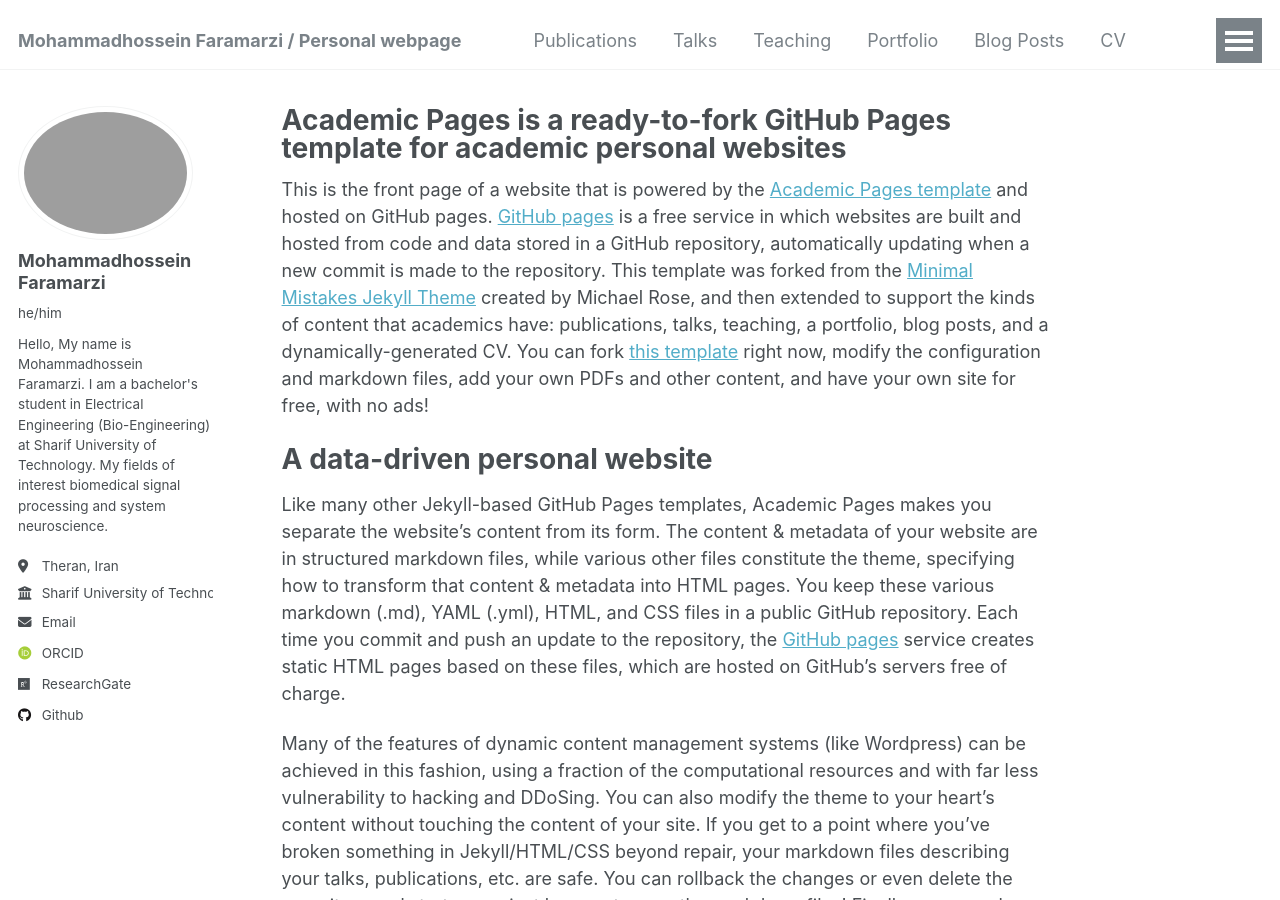
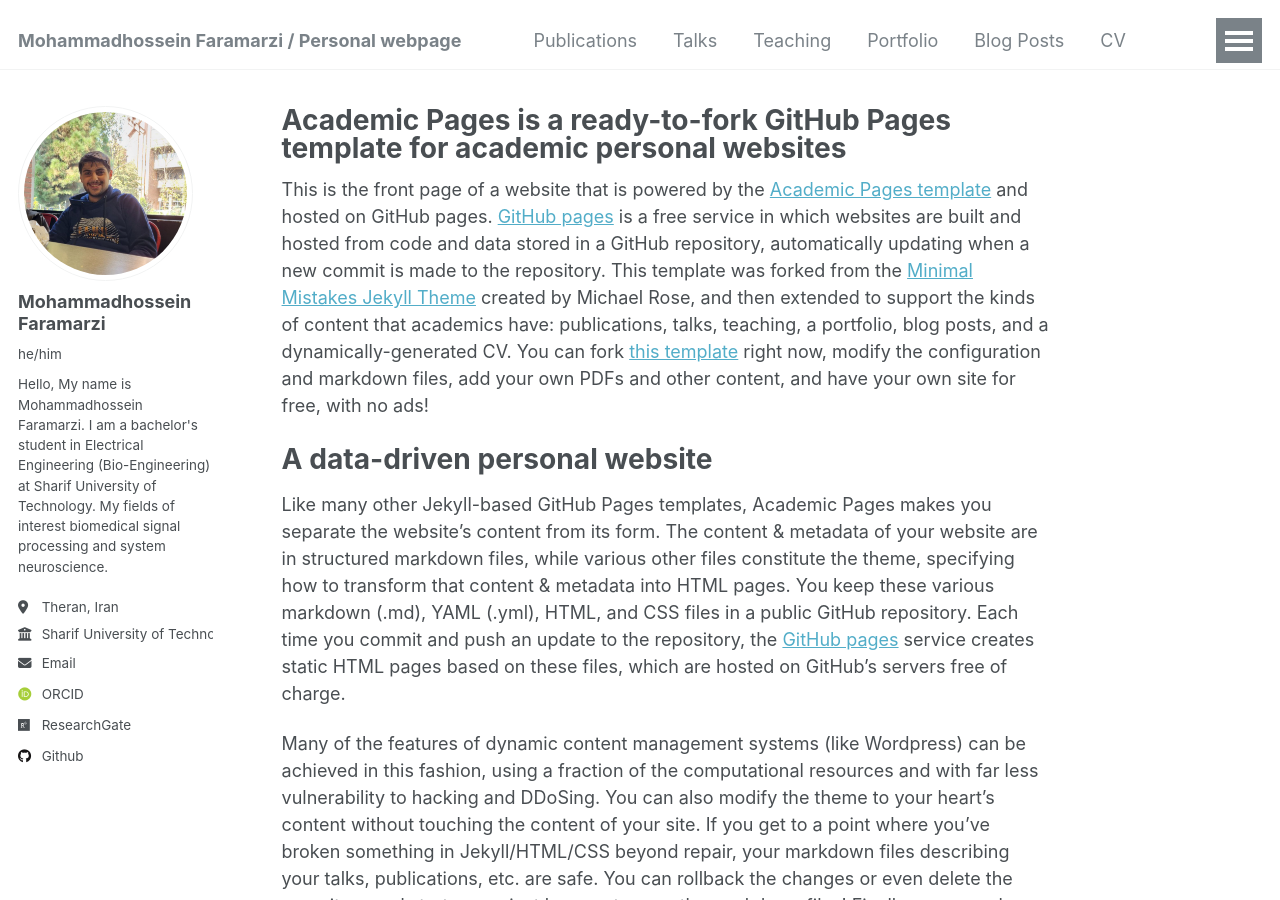
Before and after one commit to faramh/faramh.github.io, a Jekyll site: the page built from _pages/about.md, in a window 1280 px wide and 900 px high. Built offline with Jekyll 4.4.1, drawn with Linux system fonts in a browser that asks for light colours; some web fonts are replaced.

Commit message:
Update _config.yml

```diff
--- a/_config.yml
+++ b/_config.yml
@@ -21,7 +21,7 @@ repository               : "academicpages/academicpages.github.io"
 #               Additional customization can be done by editing /_includes/author-profile.html
 author:
   # Biographic information
-  avatar           : "profile.png"
+  avatar           : "hi.png"
   name             : "Mohammadhossein Faramarzi"
   pronouns         : "he/him" # example: "she/her"
   bio              : "Hello, My name is Mohammadhossein Faramarzi. I am a bachelor's student in Electrical Engineering (Bio-Engineering) at Sharif University of Technology. My fields of interest biomedical signal processing and system neuroscience."
```
